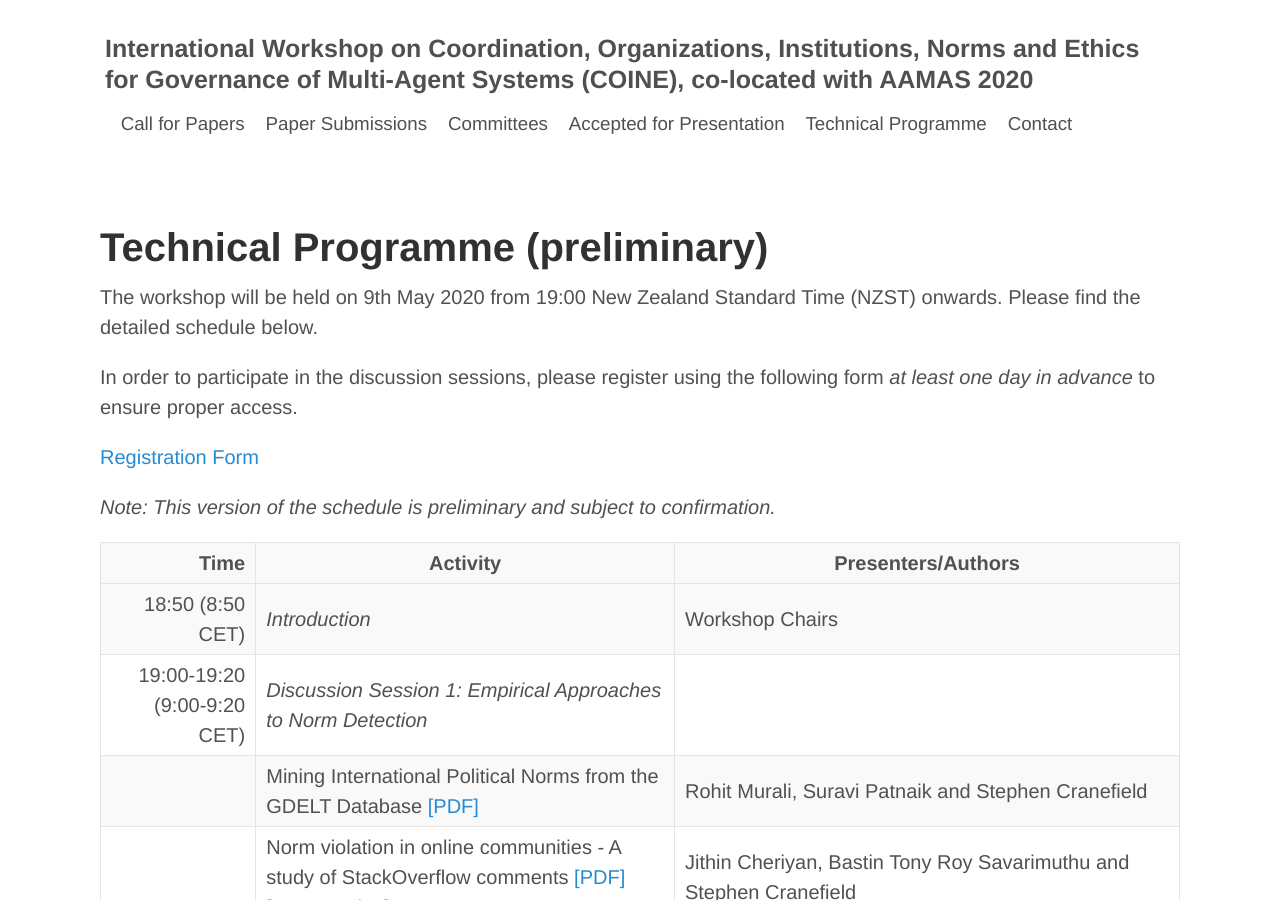
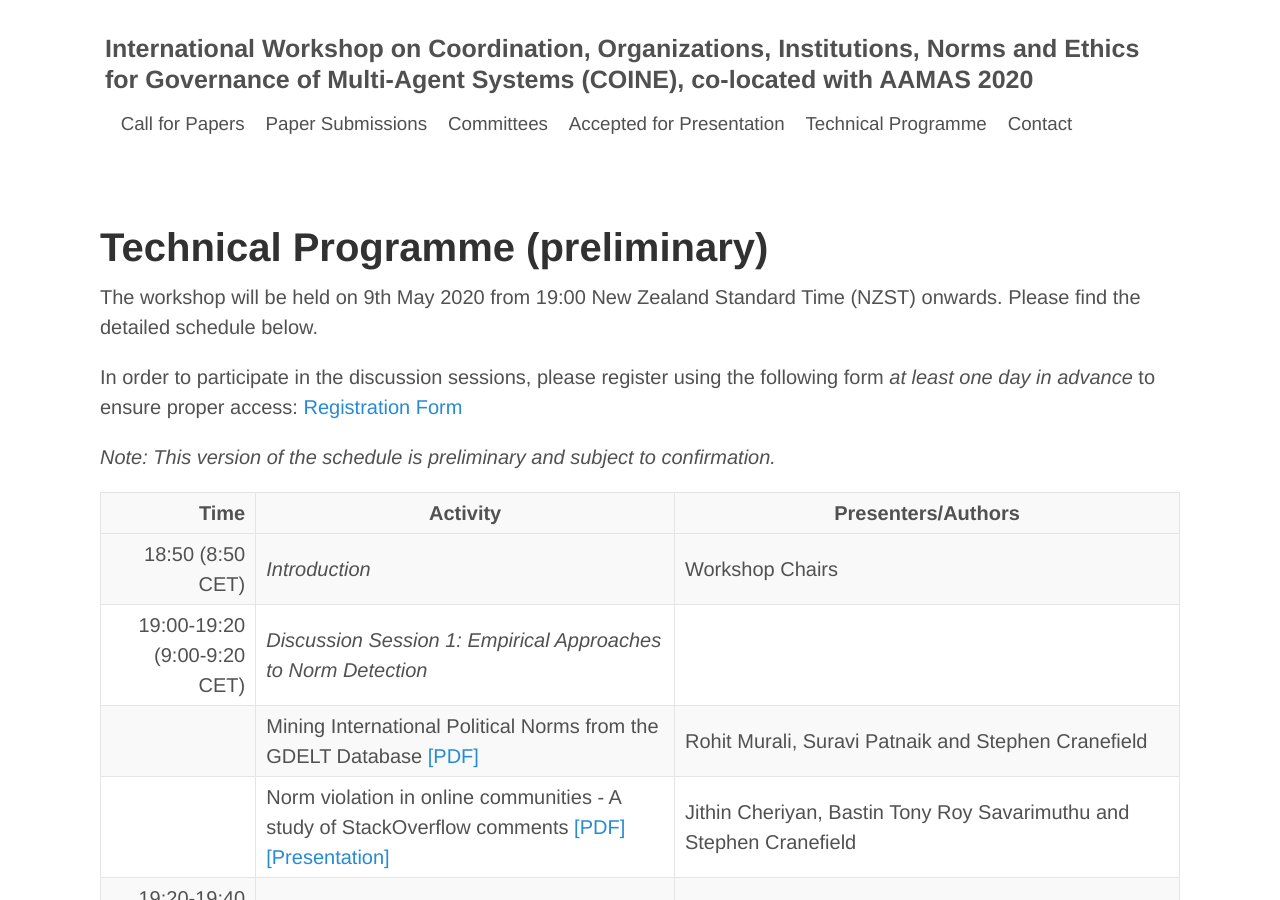
Before and after one commit to coin-workshop/coine-2020-new-zealand, a Jekyll site: the page built from technical_programme.md, in a window 1280 px wide and 900 px high. Built offline with Jekyll 4.4.1, drawn with Linux system fonts in a browser that asks for light colours.

Commit message:
Minor formatting adjustments.

```diff
--- a/technical_programme.md
+++ b/technical_programme.md
@@ -7,9 +7,7 @@ title: COINE
 
 The workshop will be held on 9th May 2020 from 19:00 New Zealand Standard Time (NZST) onwards. Please find the detailed schedule below.
 
-In order to participate in the discussion sessions, please register using the following form *at least one day in advance* to ensure proper access.
-
-[Registration Form](https://forms.office.com/Pages/ResponsePage.aspx?id=cgahCS-CZ0SluluzdZZ8BQdL_VDtSf5KqxIe0t_wrZRUMTNUMVdCNUZQSDZENERJVktZVDRJTlAwMiQlQCN0PWcu)
+In order to participate in the discussion sessions, please register using the following form *at least one day in advance* to ensure proper access: [Registration Form](https://forms.office.com/Pages/ResponsePage.aspx?id=cgahCS-CZ0SluluzdZZ8BQdL_VDtSf5KqxIe0t_wrZRUMTNUMVdCNUZQSDZENERJVktZVDRJTlAwMiQlQCN0PWcu)
 
 *Note: This version of the schedule is preliminary and subject to confirmation.*
 
```
